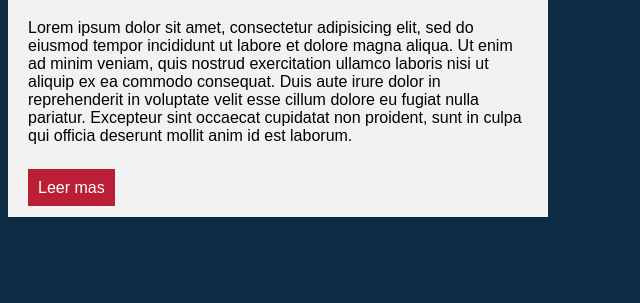
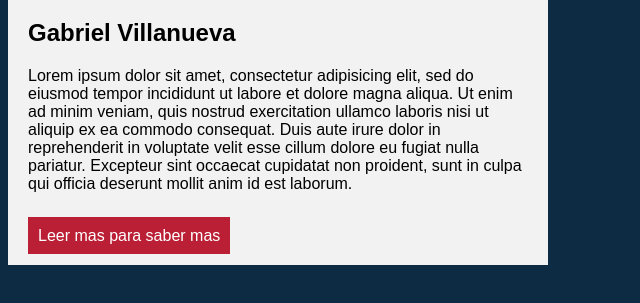
Before and after one commit to GabrielVilla10/curso, a plain HTML site: page index.html in a window 1280 px wide. Shown: the part 89-392 px from the top of the page, without its empty margins (0-640 px from the left). Drawn offline with Linux system fonts and the light colour scheme.

Commit message:
Agregue mi nombre con h2

```diff
--- a/index.html
+++ b/index.html
@@ -10,6 +10,7 @@
 <body>
 	<main>
 		<h1>Titulo de nuestra pagina</h1>
+		<h2>Gabriel Villanueva</h2>
 		<p>Lorem ipsum dolor sit amet, consectetur adipisicing elit, sed do eiusmod
 		tempor incididunt ut labore et dolore magna aliqua. Ut enim ad minim veniam,
 		quis nostrud exercitation ullamco laboris nisi ut aliquip ex ea commodo
@@ -17,7 +18,7 @@
 		cillum dolore eu fugiat nulla pariatur. Excepteur sint occaecat cupidatat non
 		proident, sunt in culpa qui officia deserunt mollit anim id est laborum.</p>
 		<br>
-		<a href="#" class="btn">Leer mas</a>
+		<a href="#" class="btn">Leer mas para saber mas</a>
 	</main>
 </body>
 </html>
```
